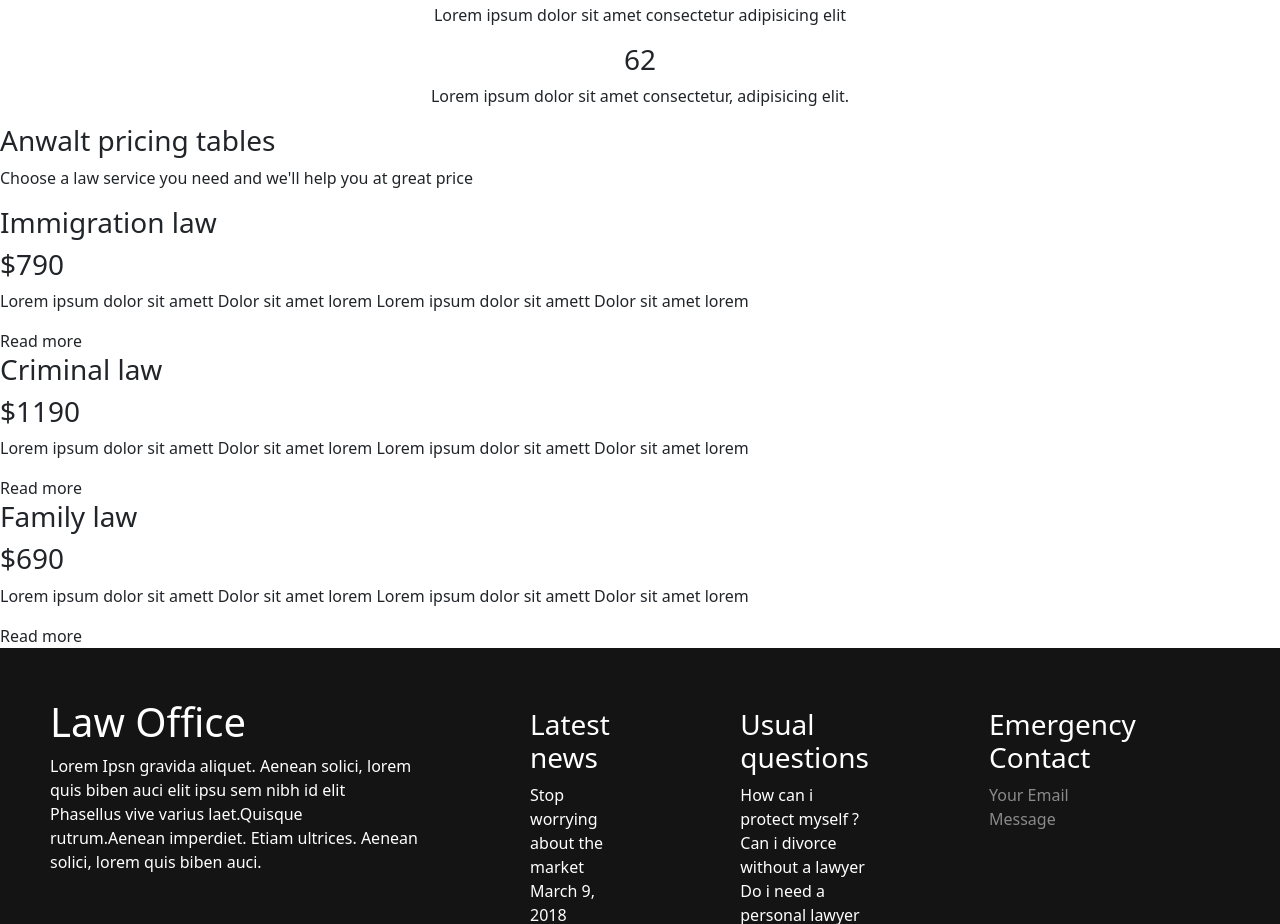
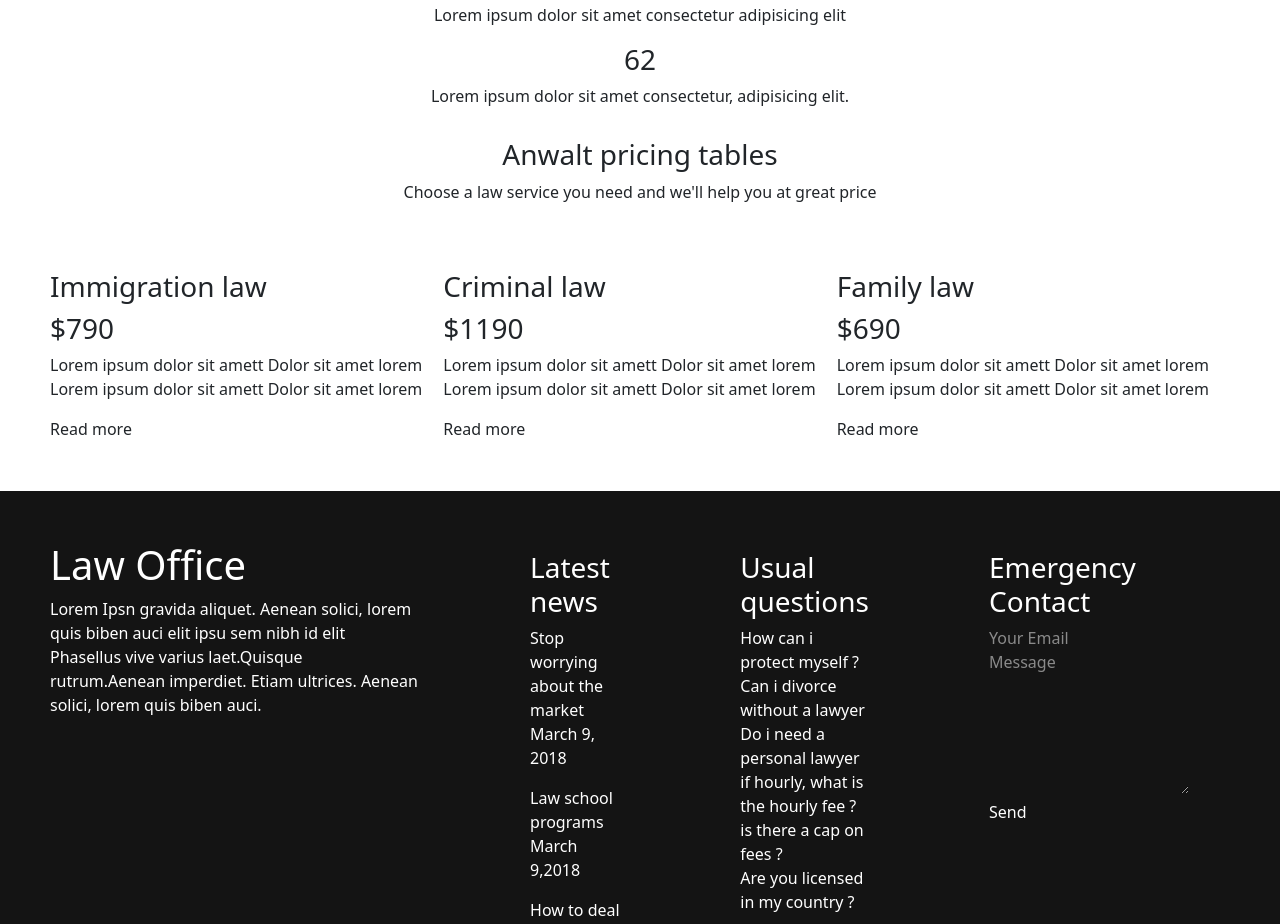
Before and after one commit to Toluwanimicode/Anwalt-Frontend, a React (Vite) app: page / in a window 1280 px wide. Shown: the part 2040-2964 px from the top of the page. Built offline with nearby package versions, Linux system fonts and the light colour scheme.

Commit message:
added changes

```diff
--- a/src/components/Pages/Home/Home.css
+++ b/src/components/Pages/Home/Home.css
@@ -31,3 +31,11 @@
 .section-3c{
     padding: 30px;
 }
+.section-4a{
+    text-align: center;
+    margin-top: 30px;
+}
+.section-4b{
+    display: flex;
+    padding: 50px;
+}
--- a/src/components/Pages/Home/Home.jsx
+++ b/src/components/Pages/Home/Home.jsx
@@ -90,9 +90,11 @@ const Home = () => {
 
       </div>
       <div>
-        <h3>Anwalt pricing tables</h3>
-        <p>Choose a law service you need and we'll help you at great price</p>
-        <div>
+          <div className='section-4a'>
+              <h3>Anwalt pricing tables</h3>
+              <p>Choose a law service you need and we'll help you at great price</p>
+          </div>
+        <div className='section-4b'>
           <div>
             <div>
               <h3>Immigration law</h3>
```
